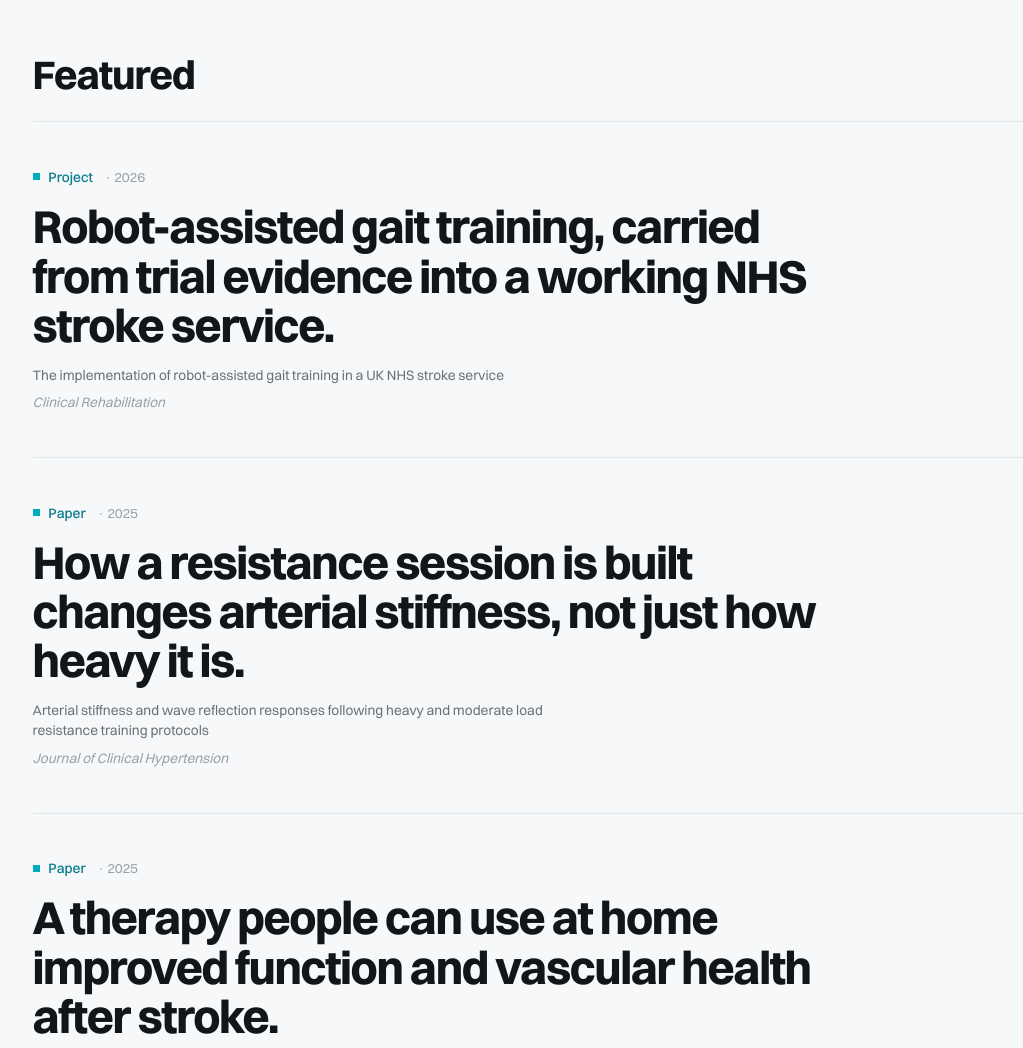
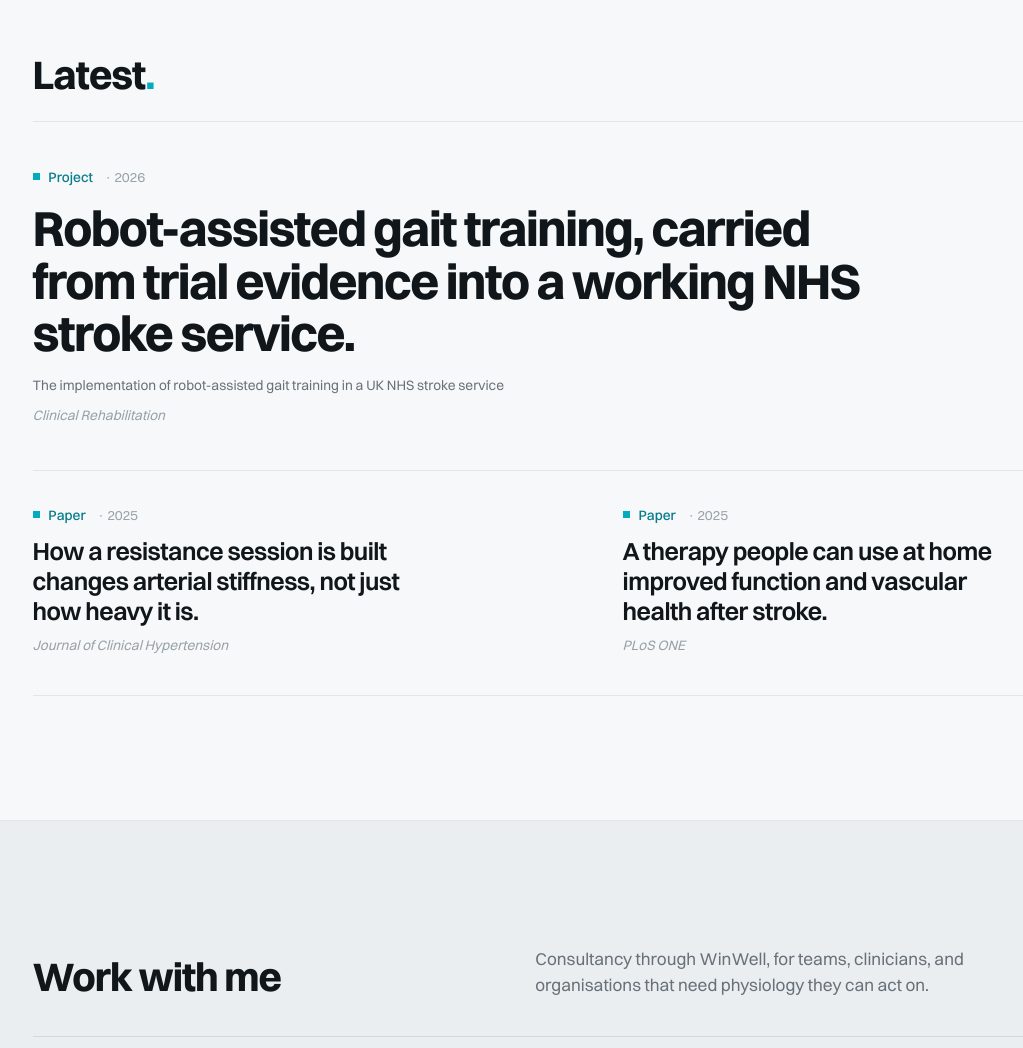
Before and after one commit to Scott-S-Hannah/Scott-S-Hannah.github.io, an Astro site: page / in a window 1280 px wide. Shown: the part 2340-3388 px from the top of the page, without its empty margins (43-1066 px from the left). Built offline with nearby package versions, Linux system fonts and the light colour scheme; Astro itself is replaced by a stand-in of ours; animation ran at ten frames a second.

Commit message:
feat(featured): lead-plus-secondaries hierarchy, retitle to Latest
The first curated entry is the lead story at display scale; up to three
more run as compact secondaries in columns. Render is capped so the
section cannot bloat as featured.json grows. Section heading becomes
"Latest." with the teal full stop.

Co-Authored-By: Claude Fable 5 <noreply@anthropic.com>

```diff
--- a/src/components/Featured.astro
+++ b/src/components/Featured.astro
@@ -1,33 +1,53 @@
 ---
-/* Featured: the homepage's "look at this first" slot. Type-agnostic by design:
-   rows are curated in src/data/featured.json and can be a paper, a project, or
-   (eventually) a post; the tag names the type, the headline speaks plainly, the
-   small lines carry provenance. Publications keep their own page; this section
-   never tries to mirror the archive. */
+/* Latest: the homepage's "look at this first" slot. Type-agnostic and curated
+   in src/data/featured.json (Project / Paper / Post). The first entry is the
+   lead story at display scale; up to three more run as compact secondaries.
+   Render is capped so the section cannot bloat as entries accumulate.
+   No thumbnails, ever: the headlines are the images. */
 import featured from '../data/featured.json';
-const items = featured as {
+type Item = {
   type: string; year: number; headline: string; detail: string;
   source: string; href: string; cta: string; external: boolean;
-}[];
+};
+const items = featured as Item[];
+const lead = items[0];
+const rest = items.slice(1, 4);
 const clean = (s: string) => s.replace(/\.\s*$/, '');
+const linkAttrs = (it: Item) => (it.external ? { target: '_blank', rel: 'noopener' } : {});
 ---
 <section id="featured" class="ft section">
   <div class="container">
     <div class="ft__head reveal">
-      <h2 class="ft__title">Featured</h2>
+      <h2 class="ft__title">Latest<span class="ft__hdot" aria-hidden="true">.</span></h2>
     </div>
+
     <div class="ft__list">
-      {items.map((it) => (
-        <a class="ft__row reveal" href={it.href} target={it.external ? '_blank' : undefined} rel={it.external ? 'noopener' : undefined}>
-          <p class="ft__tag"><span class="mark" aria-hidden="true"></span>{it.type}<span class="ft__yr num">&nbsp;&middot; {it.year}</span></p>
-          <h3 class="ft__h">{clean(it.headline)}<span class="ft__dot" aria-hidden="true">.</span></h3>
-          <p class="ft__detail">{it.detail}</p>
+      {lead && (
+        <a class="ft__lead reveal" href={lead.href} {...linkAttrs(lead)}>
+          <p class="ft__tag"><span class="mark" aria-hidden="true"></span>{lead.type}<span class="ft__yr num">&nbsp;&middot; {lead.year}</span></p>
+          <h3 class="ft__lead-h">{clean(lead.headline)}<span class="ft__dot" aria-hidden="true">.</span></h3>
+          <p class="ft__detail">{lead.detail}</p>
           <p class="ft__meta">
-            <span class="ft__source">{it.source}</span>
-            <span class="ft__go">{it.cta}<span aria-hidden="true"> &nearr;</span></span>
+            <span class="ft__source">{lead.source}</span>
+            <span class="ft__go">{lead.cta}<span aria-hidden="true"> &nearr;</span></span>
           </p>
         </a>
-      ))}
+      )}
+
+      {rest.length > 0 && (
+        <div class="ft__rest" style={`--cols:${rest.length}`}>
+          {rest.map((it) => (
+            <a class="ft__cell reveal" href={it.href} {...linkAttrs(it)}>
+              <p class="ft__tag"><span class="mark" aria-hidden="true"></span>{it.type}<span class="ft__yr num">&nbsp;&middot; {it.year}</span></p>
+              <h3 class="ft__cell-h">{clean(it.headline)}<span class="ft__dot" aria-hidden="true">.</span></h3>
+              <p class="ft__meta">
+                <span class="ft__source">{it.source}</span>
+                <span class="ft__go">{it.cta}<span aria-hidden="true"> &nearr;</span></span>
+              </p>
+            </a>
+          ))}
+        </div>
+      )}
     </div>
   </div>
 </section>
@@ -35,39 +55,54 @@ const clean = (s: string) => s.replace(/\.\s*$/, '');
 <style>
   .ft__head { margin-bottom: clamp(1rem, 2vw, 1.8rem); }
   .ft__title { font-size: var(--step-2); font-weight: 700; letter-spacing: -0.025em; }
+  .ft__hdot { color: var(--teal); }
 
   .ft__list { border-bottom: 1px solid var(--line); }
-  .ft__row {
-    display: block;
-    padding-block: clamp(2rem, 3.4vw, 3.2rem);
+
+  .ft__lead { display: block; padding-block: clamp(2rem, 3.4vw, 3.2rem); border-top: 1px solid var(--line); color: var(--ink); }
+  .ft__lead:hover { color: var(--ink); }
+  .ft__lead-h {
+    font-size: clamp(1.7rem, 1.1rem + 2.7vw, 3.1rem);
+    font-weight: 700; letter-spacing: -0.03em; line-height: 1.06;
+    margin: 0.9rem 0 0; max-width: 30ch;
+  }
+  .ft__detail { color: var(--mut); font-size: var(--step--1); margin-top: 1rem; max-width: 66ch; line-height: 1.45; }
+
+  .ft__rest {
+    display: grid; grid-template-columns: repeat(var(--cols, 2), minmax(0, 1fr));
+    gap: clamp(1.5rem, 4vw, 3.5rem);
     border-top: 1px solid var(--line);
-    color: var(--ink);
+    padding-block: clamp(1.6rem, 2.6vw, 2.4rem) clamp(1.8rem, 3vw, 2.6rem);
   }
-  .ft__row:hover { color: var(--ink); }
+  .ft__cell { display: block; color: var(--ink); }
+  .ft__cell:hover { color: var(--ink); }
+  .ft__cell-h {
+    font-size: clamp(1.2rem, 1rem + 0.9vw, 1.55rem);
+    font-weight: 600; letter-spacing: -0.02em; line-height: 1.2;
+    margin: 0.7rem 0 0; max-width: 28ch;
+  }
 
   .ft__tag { display: flex; align-items: center; gap: 0.55rem; font-size: var(--step--1); font-weight: 500; color: var(--teal-deep); }
   .ft__tag .mark { width: 7px; height: 7px; flex: none; }
   .ft__yr { color: var(--faint); font-weight: 400; }
 
-  .ft__h {
-    font-size: clamp(1.6rem, 1.1rem + 2.4vw, 2.9rem);
-    font-weight: 700; letter-spacing: -0.03em; line-height: 1.06;
-    margin: 0.9rem 0 0; max-width: 30ch;
-  }
   .ft__dot { color: var(--ink); transition: color 0.25s ease; }
-  .ft__row:hover .ft__dot, .ft__row:focus-visible .ft__dot { color: var(--teal); }
+  .ft__lead:hover .ft__dot, .ft__lead:focus-visible .ft__dot,
+  .ft__cell:hover .ft__dot, .ft__cell:focus-visible .ft__dot { color: var(--teal); }
 
-  .ft__detail { color: var(--mut); font-size: var(--step--1); margin-top: 1rem; max-width: 66ch; line-height: 1.45; }
-  .ft__meta { display: flex; align-items: baseline; gap: 1.1rem; font-size: var(--step--1); margin-top: 0.35rem; }
+  .ft__meta { display: flex; align-items: baseline; gap: 1.1rem; font-size: var(--step--1); margin-top: 0.5rem; flex-wrap: wrap; }
   .ft__source { color: var(--faint); font-style: italic; }
   .ft__go {
     color: var(--teal-deep); font-weight: 500; white-space: nowrap;
     opacity: 0; transform: translateX(-6px); transition: opacity 0.3s ease, transform 0.3s cubic-bezier(0.22, 1, 0.36, 1);
   }
-  .ft__row:hover .ft__go, .ft__row:focus-visible .ft__go { opacity: 1; transform: translateX(0); }
+  .ft__lead:hover .ft__go, .ft__lead:focus-visible .ft__go,
+  .ft__cell:hover .ft__go, .ft__cell:focus-visible .ft__go { opacity: 1; transform: translateX(0); }
   @media (prefers-reduced-motion: reduce) { .ft__go, .ft__dot { transition: none; } }
 
   @media (max-width: 46rem) {
     .ft__go { opacity: 1; transform: none; }
+    .ft__rest { grid-template-columns: 1fr; gap: 0; padding-block: 0 0.4rem; border-top: 0; }
+    .ft__cell { border-top: 1px solid var(--line); padding-block: 1.5rem; }
   }
 </style>
```
